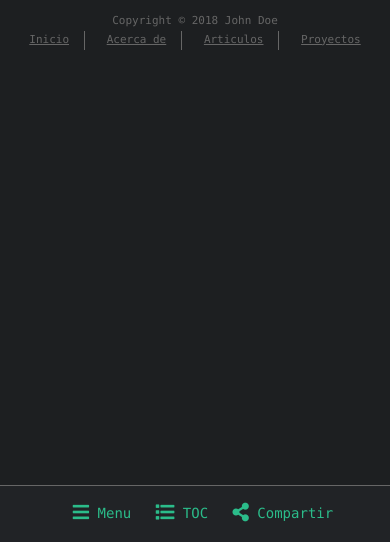
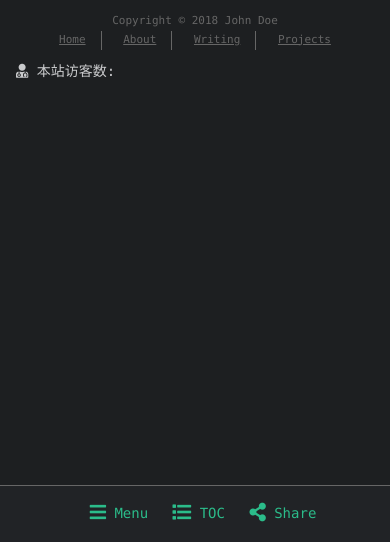
Before and after one commit to Shmilylbj/Shmilylbj.github.io, a plain HTML site: page 2018/07/04/second/index.html in a window 390 px wide. Shown: the part 302-844 px from the top of the page. Drawn offline with Linux system fonts and the light colour scheme; some packages are replaced by stand-ins of ours; a script that the page names is missing; a web font is replaced by a local one.

Commit message:
Site updated: 2018-07-04 16:00:57

```diff
--- a/2018/07/04/second/index.html
+++ b/2018/07/04/second/index.html
@@ -59,13 +59,13 @@
     <span id="nav">
       <ul>
 
-          <li><a href="/">Inicio</a></li>
+          <li><a href="/">Home</a></li>
 
-          <li><a href="/about/">Acerca de</a></li>
+          <li><a href="/about/">About</a></li>
 
-          <li><a href="/archives/">Articulos</a></li>
+          <li><a href="/archives/">Writing</a></li>
 
-          <li><a href="/projects_url">Proyectos</a></li>
+          <li><a href="/projects_url">Projects</a></li>
 
       </ul>
     </span>
@@ -79,10 +79,10 @@
         <li><a class="icon" href="#" onclick="$('html, body').animate({ scrollTop: 0 }, 'fast');"><i class="fas fa-chevron-up" aria-hidden="true" onmouseover="$('#i-top').toggle();" onmouseout="$('#i-top').toggle();"></i></a></li>
         <li><a class="icon" href="#"><i class="fas fa-share-alt" aria-hidden="true" onmouseover="$('#i-share').toggle();" onmouseout="$('#i-share').toggle();" onclick="$('#share').toggle();return false;"></i></a></li>
       </ul>
-      <span id="i-prev" class="info" style="display:none;">Post Anterior</span>
-      <span id="i-next" class="info" style="display:none;">Post Siguiente</span>
-      <span id="i-top" class="info" style="display:none;">Arriba</span>
-      <span id="i-share" class="info" style="display:none;">Compartir Post</span>
+      <span id="i-prev" class="info" style="display:none;">Previous post</span>
+      <span id="i-next" class="info" style="display:none;">Next post</span>
+      <span id="i-top" class="info" style="display:none;">Back to top</span>
+      <span id="i-share" class="info" style="display:none;">Share post</span>
     </span>
     <br/>
     <div id="share" style="display: none">
@@ -157,13 +157,13 @@
     <div id="nav-footer" style="display: none">
       <ul>
 
-          <li><a href="/">Inicio</a></li>
+          <li><a href="/">Home</a></li>
 
-          <li><a href="/about/">Acerca de</a></li>
+          <li><a href="/about/">About</a></li>
 
-          <li><a href="/archives/">Articulos</a></li>
+          <li><a href="/archives/">Writing</a></li>
 
-          <li><a href="/projects_url">Proyectos</a></li>
+          <li><a href="/projects_url">Projects</a></li>
 
       </ul>
     </div>
@@ -191,7 +191,7 @@
     <div id="actions-footer">
         <a id="menu" class="icon" href="#" onclick="$('#nav-footer').toggle();return false;"><i class="fas fa-bars fa-lg" aria-hidden="true"></i> Menu</a>
         <a id="toc" class="icon" href="#" onclick="$('#toc-footer').toggle();return false;"><i class="fas fa-list fa-lg" aria-hidden="true"></i> TOC</a>
-        <a id="share" class="icon" href="#" onclick="$('#share-footer').toggle();return false;"><i class="fas fa-share-alt fa-lg" aria-hidden="true"></i> Compartir</a>
+        <a id="share" class="icon" href="#" onclick="$('#share-footer').toggle();return false;"><i class="fas fa-share-alt fa-lg" aria-hidden="true"></i> Share</a>
         <a id="top" style="display:none" class="icon" href="#" onclick="$('html, body').animate({ scrollTop: 0 }, 'fast');"><i class="fas fa-chevron-up fa-lg" aria-hidden="true"></i> Top</a>
     </div>
 
@@ -201,24 +201,30 @@
 
     <footer id="footer">
   <div class="footer-left">
+  <script async src="https://dn-lbstatics.qbox.me/busuanzi/2.3/busuanzi.pure.mini.js"></script>
     Copyright &copy; 2018 John Doe
   </div>
   <div class="footer-right">
     <nav>
       <ul>
 
-          <li><a href="/">Inicio</a></li>
+          <li><a href="/">Home</a></li>
 
-          <li><a href="/about/">Acerca de</a></li>
+          <li><a href="/about/">About</a></li>
 
-          <li><a href="/archives/">Articulos</a></li>
+          <li><a href="/archives/">Writing</a></li>
 
-          <li><a href="/projects_url">Proyectos</a></li>
+          <li><a href="/projects_url">Projects</a></li>
 
       </ul>
     </nav>
   </div>
 </footer>
+<div class="powered-by">
+<i class="fa fa-user-md"></i><span id="busuanzi_container_site_uv">
+  本站访客数:<span id="busuanzi_value_site_uv"></span>
+</span>
+</div>
 
 </body>
 </html>
```
Also changed, not shown: 2018/07/03/first/index.html (+23 -17 lines), 2018/07/04/hello-world/index.html (+23 -17 lines), archives/2018/07/index.html (+14 -8 lines), archives/2018/index.html (+14 -8 lines), archives/index.html (+14 -8 lines), index.html (+17 -11 lines), tags/Bin/index.html (+14 -8 lines), tags/ctf/index.html (+14 -8 lines).
